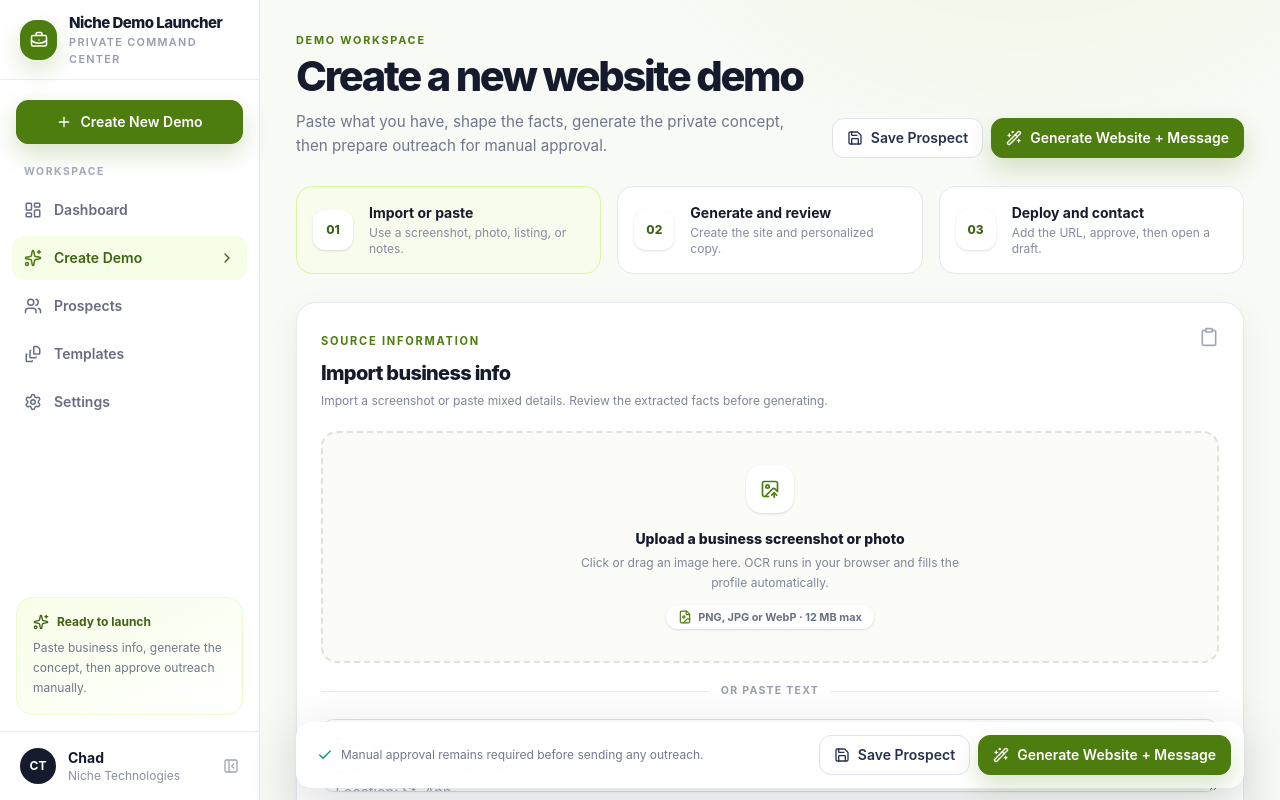
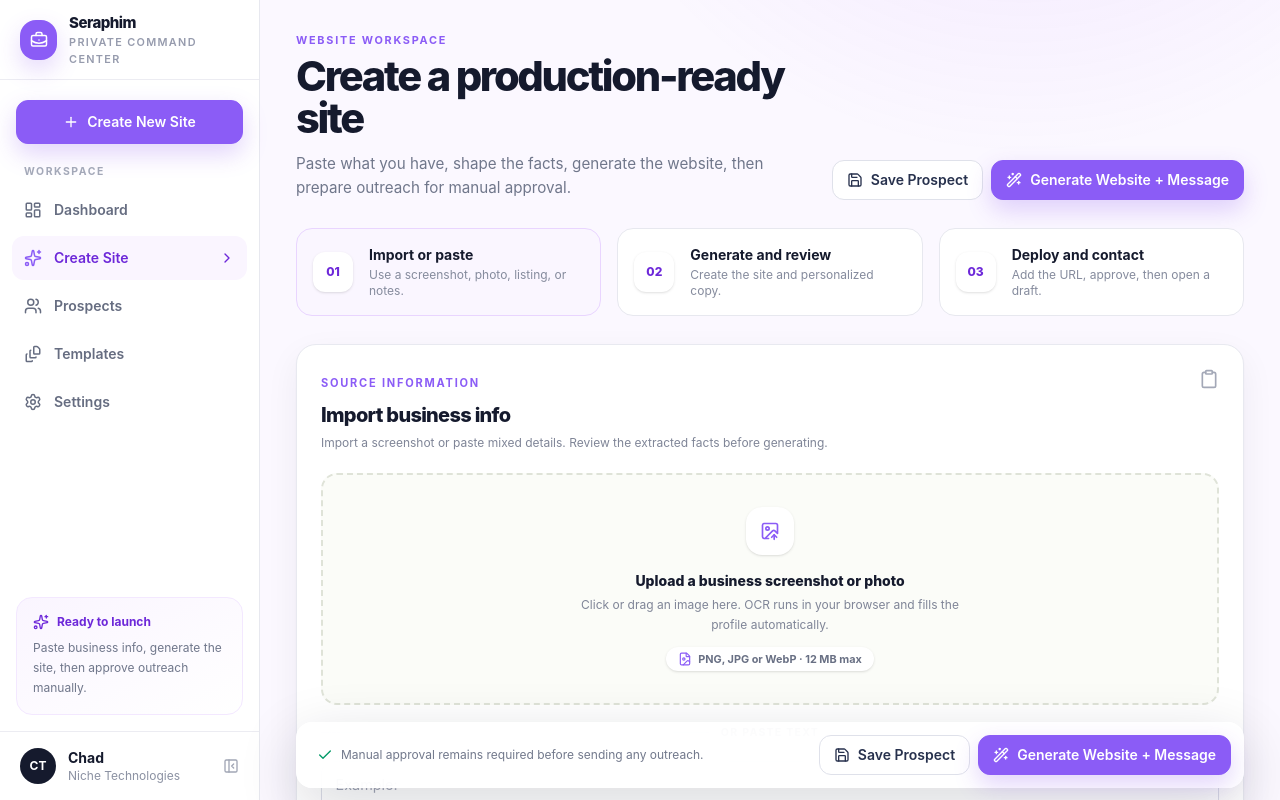
Before and after one commit to chadinski/niche-demo-launcher, a Next.js app: page /create in a window 1280 px wide. Shown: the top 800 px of the page. Built offline with nearby package versions, Linux system fonts and the light colour scheme; no server answers.

Commit message:
Rename app to Seraphim

```diff
--- a/app/create/page.tsx
+++ b/app/create/page.tsx
@@ -2,7 +2,7 @@ import type { Metadata } from "next";
 import { DemoWorkspace } from "@/components/demo-workspace";
 
 export const metadata: Metadata = {
-  title: "Create Demo",
+  title: "Create Site",
 };
 
 export default function CreateDemoPage() {
--- a/app/globals.css
+++ b/app/globals.css
@@ -3,13 +3,13 @@
 @theme {
   --color-ink-950: #151a2d;
   --color-ink-800: #27314d;
-  --color-brand-50: #f7fee7;
-  --color-brand-100: #ecfccb;
-  --color-brand-200: #d9f99d;
-  --color-brand-300: #bef264;
-  --color-brand-500: #84cc16;
-  --color-brand-600: #4d7c0f;
-  --color-brand-700: #3f6212;
+  --color-brand-50: #faf5ff;
+  --color-brand-100: #f3e8ff;
+  --color-brand-200: #e9d5ff;
+  --color-brand-300: #d8b4fe;
+  --color-brand-500: #a855f7;
+  --color-brand-600: #8b5cf6;
+  --color-brand-700: #6d28d9;
   --color-mint-50: #f7fee7;
   --color-mint-500: #84cc16;
   --color-warm-50: #faf9f6;
@@ -18,13 +18,13 @@
 
 :root {
   color-scheme: light;
-  --app-background: #f8faf5;
+  --app-background: #fbf8ff;
   --panel: #ffffff;
   --panel-muted: #fafafd;
   --border: #e8e9f0;
   --muted: #70778b;
   --shadow-card: 0 1px 2px rgba(21, 26, 45, 0.03), 0 12px 34px rgba(21, 26, 45, 0.06);
-  --shadow-float: 0 22px 60px rgba(63, 98, 18, 0.14);
+  --shadow-float: 0 22px 60px rgba(109, 40, 217, 0.14);
 }
 
 * {
@@ -40,7 +40,7 @@ body {
   margin: 0;
   color: #151a2d;
   background:
-    radial-gradient(circle at 80% -10%, rgba(132, 204, 22, 0.13), transparent 30rem),
+    radial-gradient(circle at 80% -10%, rgba(168, 85, 247, 0.14), transparent 30rem),
     var(--app-background);
   font-family: var(--font-sans);
   text-rendering: optimizeLegibility;
@@ -65,13 +65,13 @@ a {
 }
 
 :focus-visible {
-  outline: 3px solid rgba(132, 204, 22, 0.42);
+  outline: 3px solid rgba(168, 85, 247, 0.42);
   outline-offset: 2px;
 }
 
 ::selection {
   color: #ffffff;
-  background: #4d7c0f;
+  background: #7c3aed;
 }
 
 .panel {
@@ -113,9 +113,9 @@ a {
 }
 
 .field-input:focus {
-  border-color: #84cc16;
+  border-color: #a855f7;
   outline: none;
-  box-shadow: 0 0 0 4px rgba(132, 204, 22, 0.14);
+  box-shadow: 0 0 0 4px rgba(168, 85, 247, 0.14);
 }
 
 .field-input:disabled {
--- a/app/layout.tsx
+++ b/app/layout.tsx
@@ -6,11 +6,11 @@ import "./globals.css";
 
 export const metadata: Metadata = {
   title: {
-    default: "Niche Demo Launcher",
-    template: "%s | Niche Demo Launcher",
+    default: "Seraphim",
+    template: "%s | Seraphim",
   },
   description:
-    "Private demo generation and prospect outreach command center for Niche Technologies.",
+    "Private website generation and prospect outreach command center for Niche Technologies.",
   robots: {
     index: false,
     follow: false,
--- a/components/app-shell.tsx
+++ b/components/app-shell.tsx
@@ -21,7 +21,7 @@ import { buttonClass } from "@/components/ui";
 
 const navigation = [
   { href: "/", label: "Dashboard", icon: LayoutDashboard },
-  { href: "/create", label: "Create Demo", icon: Sparkles },
+  { href: "/create", label: "Create Site", icon: Sparkles },
   { href: "/prospects", label: "Prospects", icon: Users },
   { href: "/templates", label: "Templates", icon: FileStack },
   { href: "/settings", label: "Settings", icon: Settings },
@@ -79,7 +79,7 @@ export function AppShell({ children }: { children: ReactNode }) {
             <span className="grid size-9 place-items-center rounded-xl bg-brand-600 text-white">
               <BriefcaseBusiness className="size-4" />
             </span>
-            Niche Demo Launcher
+            Seraphim
           </Link>
           <button
             type="button"
@@ -103,12 +103,12 @@ function Sidebar({ pathname, onNavigate }: { pathname: string; onNavigate?: () =
   return (
     <>
       <div className="flex h-20 items-center gap-3 border-b border-[#ececf2] px-5">
-        <span className="grid size-10 place-items-center rounded-2xl bg-brand-600 text-white shadow-[0_10px_24px_rgba(77,124,15,.2)]">
+        <span className="grid size-10 place-items-center rounded-2xl bg-brand-600 text-white shadow-[0_10px_24px_rgba(124,58,237,.2)]">
           <BriefcaseBusiness className="size-[18px]" />
         </span>
         <div className="min-w-0">
           <div className="truncate text-[0.94rem] font-extrabold tracking-[-0.035em]">
-            Niche Demo Launcher
+            Seraphim
           </div>
           <div className="text-[0.68rem] font-semibold tracking-[0.12em] text-[#969bad] uppercase">
             Private command center
@@ -119,7 +119,7 @@ function Sidebar({ pathname, onNavigate }: { pathname: string; onNavigate?: () =
       <div className="px-4 pt-5">
         <Link href="/create" className={buttonClass("primary", "w-full min-h-11")} onClick={onNavigate}>
           <Plus className="size-4" />
-          Create New Demo
+          Create New Site
         </Link>
       </div>
 
@@ -159,7 +159,7 @@ function Sidebar({ pathname, onNavigate }: { pathname: string; onNavigate?: () =
           Ready to launch
         </div>
         <p className="mt-2 text-xs leading-5 text-[#70778b]">
-          Paste business info, generate the concept, then approve outreach manually.
+          Paste business info, generate the site, then approve outreach manually.
         </p>
       </div>
 
--- a/components/dashboard.tsx
+++ b/components/dashboard.tsx
@@ -115,11 +115,11 @@ export function Dashboard({ nowIso }: { nowIso: string }) {
       <PageHeading
         eyebrow="Sales workspace"
         title="Good morning, Chad."
-        description="Your private command center for turning business information into polished demos and respectful, personalized outreach."
+        description="Your private command center for turning business information into premium websites and respectful, personalized outreach."
         action={
           <Link href="/create" className={buttonClass("primary", "min-h-11 px-4")}>
             <Plus className="size-4" />
-            Create New Demo
+            Create New Site
           </Link>
         }
       />
@@ -181,7 +181,7 @@ export function Dashboard({ nowIso }: { nowIso: string }) {
             <EmptyState
               icon={<Users className="size-5" />}
               title="No prospects yet"
-              description="Create a demo to add your first prospect to the pipeline."
+              description="Create a site to add your first prospect to the pipeline."
             />
           )}
         </Card>
@@ -226,7 +226,7 @@ export function Dashboard({ nowIso }: { nowIso: string }) {
               Go from copied info to outreach-ready in minutes.
             </h2>
             <p className="mt-3 max-w-sm text-sm leading-6 text-white/58">
-              Generate the concept, review the copy, attach the live URL, and open the right draft.
+              Generate the site, review the copy, attach the live URL, and open the right draft.
             </p>
             <Link href="/create" className={buttonClass("outline", "mt-6 border-white/15 bg-white text-ink-950")}>
               Launch workspace
--- a/components/demo-workspace.tsx
+++ b/components/demo-workspace.tsx
@@ -216,7 +216,7 @@ export function DemoWorkspace() {
         setHtml(generateWebsiteHTML(info));
         setOutputTab("preview");
       },
-      "Premium website concept generated",
+      "Production-ready website generated",
     );
 
   const handleGenerateMessages = () =>
@@ -346,9 +346,9 @@ export function DemoWorkspace() {
   return (
     <div className="space-y-7">
       <PageHeading
-        eyebrow="Demo workspace"
-        title="Create a new website demo"
-        description="Paste what you have, shape the facts, generate the private concept, then prepare outreach for manual approval."
+        eyebrow="Website workspace"
+        title="Create a production-ready site"
+        description="Paste what you have, shape the facts, generate the website, then prepare outreach for manual approval."
         action={
           <div className="flex flex-wrap gap-2">
             <Button variant="outline" onClick={handleSave} loading={busy === "save"}>
@@ -560,7 +560,7 @@ export function DemoWorkspace() {
             </div>
             <div className="mt-4 grid gap-4 sm:grid-cols-2">
               <Field label="Package price" value={info.packagePrice} onChange={(value) => updateInfo("packagePrice", value)} />
-              <Field label="Live demo URL" type="url" value={info.demoUrl} onChange={(value) => updateInfo("demoUrl", value)} placeholder="https://demo.vercel.app" />
+              <Field label="Live site URL" type="url" value={info.demoUrl} onChange={(value) => updateInfo("demoUrl", value)} placeholder="https://business-name.vercel.app" />
             </div>
           </Card>
 
@@ -592,7 +592,7 @@ export function DemoWorkspace() {
             <div className="flex flex-col justify-between gap-4 border-b border-[#e9eaf0] px-5 py-4 sm:flex-row sm:items-center sm:px-6">
               <div>
                 <SectionLabel>Website generator output</SectionLabel>
-                <h2 className="mt-1 text-lg font-extrabold tracking-[-0.035em]">Private website concept</h2>
+                <h2 className="mt-1 text-lg font-extrabold tracking-[-0.035em]">Production-ready website</h2>
               </div>
               <div className="flex rounded-xl bg-[#f1f1f5] p-1">
                 <TabButton active={outputTab === "preview"} onClick={() => setOutputTab("preview")}>
@@ -632,7 +632,7 @@ export function DemoWorkspace() {
                 )}
                 <div className="grid gap-3 border-t border-[#e9eaf0] p-4 sm:grid-cols-[minmax(0,1fr)_auto_auto] sm:items-end sm:p-5">
                   <div>
-                    <label className="field-label" htmlFor="demo-url-output">Live demo URL</label>
+                    <label className="field-label" htmlFor="demo-url-output">Live site URL</label>
                     <input
                       id="demo-url-output"
                       type="url"
@@ -665,7 +665,7 @@ export function DemoWorkspace() {
                   </div>
                   <h3 className="mt-5 text-lg font-extrabold tracking-[-0.03em]">Your preview will appear here</h3>
                   <p className="mx-auto mt-2 max-w-sm text-sm leading-6 text-[#7a8194]">
-                    Add the business details, then generate a complete single-file website with private demo metadata.
+                    Add the business details, then generate a complete single-file website with production-minded metadata.
                   </p>
                   <Button className="mt-5" onClick={handleGenerateWebsite} loading={busy === "website"}>
                     <Sparkles className="size-4" />
@@ -747,7 +747,7 @@ export function DemoWorkspace() {
                   </Button>
                   <Button variant="outline" onClick={() => copyText(info.demoUrl, "Demo link")}>
                     <ExternalLink className="size-4" />
-                    Copy Demo Link
+                    Copy Site Link
                   </Button>
                   <Button variant="outline" onClick={openWhatsApp}>
                     <MessageCircle className="size-4" />
@@ -802,7 +802,7 @@ export function DemoWorkspace() {
       <ConfirmModal
         open={confirmSent}
         title="Mark this outreach as sent?"
-        description="This only updates the prospect status. Niche Demo Launcher does not send messages automatically."
+        description="This only updates the prospect status. Seraphim does not send messages automatically."
         confirmLabel="Mark as sent"
         onCancel={() => setConfirmSent(false)}
         onConfirm={markSent}
--- a/components/login-form.tsx
+++ b/components/login-form.tsx
@@ -39,10 +39,10 @@ export function LoginForm() {
               <BriefcaseBusiness className="size-5" />
             </span>
             <h1 className="mt-24 max-w-sm text-5xl leading-[1.02] font-extrabold tracking-[-0.06em]">
-              Your private demo and outreach command center.
+              Your private website and outreach command center.
             </h1>
             <p className="mt-5 max-w-sm text-sm leading-7 text-white/58">
-              Turn copied business information into a polished concept, a personalized message, and a tracked prospect.
+              Turn copied business information into a polished website, a personalized message, and a tracked prospect.
             </p>
           </div>
           <div className="absolute right-10 bottom-10 left-10 rounded-2xl border border-white/10 bg-white/5 p-5 backdrop-blur">
@@ -51,7 +51,7 @@ export function LoginForm() {
               Manual approval by design
             </div>
             <p className="mt-2 text-xs leading-5 text-white/48">
-              The launcher prepares drafts and deep links. It never bulk-sends outreach.
+              Seraphim prepares drafts and deep links. It never bulk-sends outreach.
             </p>
           </div>
         </div>
--- a/components/prospect-detail.tsx
+++ b/components/prospect-detail.tsx
@@ -304,7 +304,7 @@ export function ProspectDetail() {
             />
           )}
           <div className="border-t border-[#e9eaf0] p-5">
-            <label className="field-label" htmlFor="detail-demo-url">Live demo URL</label>
+            <label className="field-label" htmlFor="detail-demo-url">Live site URL</label>
             <div className="flex flex-col gap-2 sm:flex-row">
               <input
                 id="detail-demo-url"
@@ -314,7 +314,7 @@ export function ProspectDetail() {
                 onChange={(event) => updateProspect(prospect.id, { demo_url: event.target.value })}
                 placeholder="https://project.vercel.app"
               />
-              <Button variant="outline" onClick={() => copyText(prospect.demo_url, "Demo link")}>
+              <Button variant="outline" onClick={() => copyText(prospect.demo_url, "Site link")}>
                 <ExternalLink className="size-4" /> Copy Link
               </Button>
             </div>
--- a/components/prospects-table.tsx
+++ b/components/prospects-table.tsx
@@ -54,7 +54,7 @@ export function ProspectsTable() {
       <PageHeading
         eyebrow="Prospect CRM"
         title="Prospects"
-        description="Track generated demos, outreach status, follow-ups, replies, and client outcomes in one place."
+        description="Track generated websites, outreach status, follow-ups, replies, and client outcomes in one place."
         action={
           <Link href="/create" className={buttonClass("primary", "min-h-11 px-4")}>
             <Plus className="size-4" />
@@ -102,7 +102,7 @@ export function ProspectsTable() {
                     <th className="px-5 py-3.5">Business</th>
                     <th className="px-5 py-3.5">Contact</th>
                     <th className="px-5 py-3.5">Status</th>
-                    <th className="px-5 py-3.5">Demo</th>
+                    <th className="px-5 py-3.5">Site</th>
                     <th className="px-5 py-3.5">Follow-up</th>
                     <th className="px-5 py-3.5" aria-label="Actions" />
                   </tr>
@@ -178,7 +178,7 @@ export function ProspectsTable() {
             action={
               <Link href="/create" className={buttonClass("primary")}>
                 <Plus className="size-4" />
-                Create Demo
+                Create Site
               </Link>
             }
           />
--- a/components/ui.tsx
+++ b/components/ui.tsx
@@ -7,7 +7,7 @@ type ButtonVariant = "primary" | "secondary" | "outline" | "ghost" | "danger";
 export function buttonClass(variant: ButtonVariant = "primary", className?: string) {
   const variants: Record<ButtonVariant, string> = {
     primary:
-      "border-brand-600 bg-brand-600 text-white shadow-[0_10px_24px_rgba(77,124,15,.22)] hover:-translate-y-0.5 hover:bg-brand-700",
+      "border-brand-600 bg-brand-600 text-white shadow-[0_10px_24px_rgba(124,58,237,.22)] hover:-translate-y-0.5 hover:bg-brand-700",
     secondary: "border-brand-700 bg-brand-700 text-white hover:-translate-y-0.5 hover:bg-brand-600",
     outline: "border-[#dfe1ea] bg-white text-ink-800 hover:border-brand-500 hover:text-brand-700",
     ghost: "border-transparent bg-transparent text-[#60677b] hover:bg-[#f1f1f6] hover:text-ink-950",
```
Also changed, not shown: 1 other file (tests, documents, lock files or other folders).
